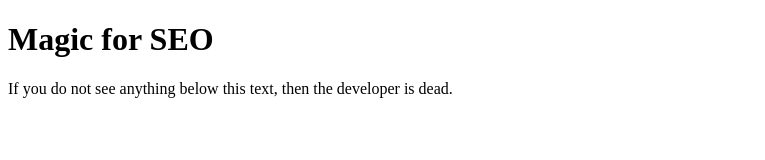
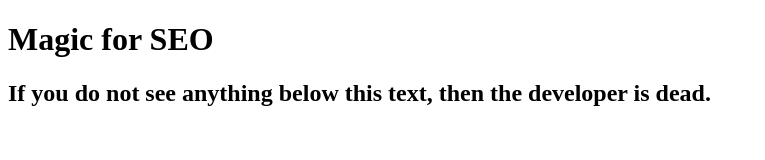
Before and after one commit to mityabondar/webworker-hidden-text, a plain HTML site: page index.html in a window 1280 px wide. Shown: the whole page, without its empty margins (0-765 px from the left). Drawn offline with Linux system fonts and the light colour scheme.

Commit message:
Changed html

```diff
--- a/index.html
+++ b/index.html
@@ -9,7 +9,7 @@
 <body>
 
     <h1>Magic for SEO</h1>
-    <p>If you do not see anything below this text, then the developer is dead.</p>
+    <h2>If you do not see anything below this text, then the developer is dead.</h2>
 
     <p data-hook="seo-text" data-inner="Lorem ipsum dolor sit, amet consectetur adipisicing elit. Quam porro exercitationem odit aperiam accusamus. Maiores, eos eum autem voluptatibus minus reiciendis amet itaque accusantium repellendus, eaque ducimus tenetur aspernatur ipsa."></p>
     <p data-hook="seo-text" data-inner="Another lorem ipsum"></p>
```
